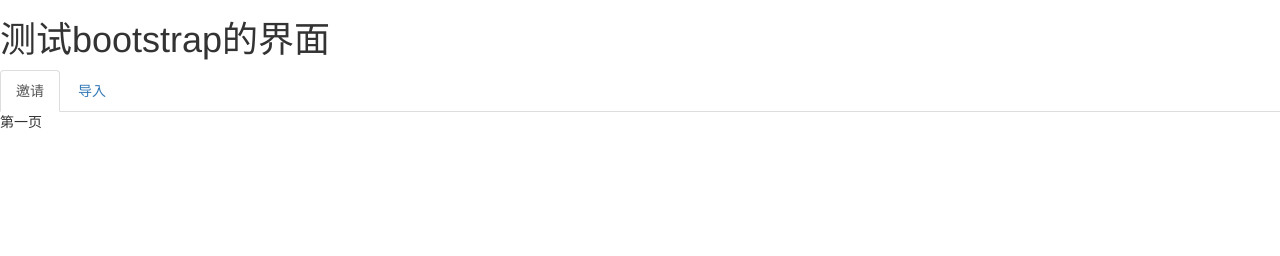
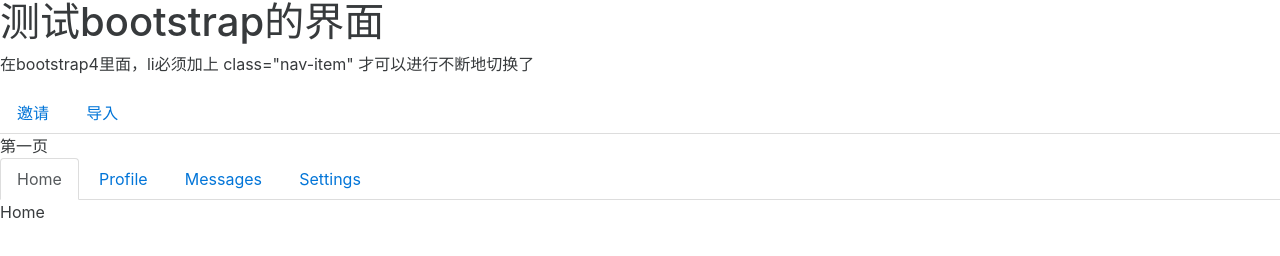
Before and after one commit to ramwin/html-reference, a plain HTML site: page bootstrap/nav导航栏.html in a window 1280 px wide. Drawn offline with nearby package versions, Linux system fonts and the light colour scheme.

Commit message:
bootstrap的导航切换页面功能

```diff
--- a/bootstrap/nav导航栏.html
+++ b/bootstrap/nav导航栏.html
@@ -4,32 +4,51 @@
     <title></title>
     <meta http-equiv="content-type" content="text/html; charset=UTF-8">
     <script src="../source/jquery-3.1.0.js"></script>
-    <!-- Latest compiled and minified CSS -->
-    <link rel="stylesheet" href="https://maxcdn.bootstrapcdn.com/bootstrap/3.3.7/css/bootstrap.min.css" integrity="sha384-BVYiiSIFeK1dGmJRAkycuHAHRg32OmUcww7on3RYdg4Va+PmSTsz/K68vbdEjh4u" crossorigin="anonymous">
-
-    <!-- Optional theme -->
-    <link rel="stylesheet" href="https://maxcdn.bootstrapcdn.com/bootstrap/3.3.7/css/bootstrap-theme.min.css" integrity="sha384-rHyoN1iRsVXV4nD0JutlnGaslCJuC7uwjduW9SVrLvRYooPp2bWYgmgJQIXwl/Sp" crossorigin="anonymous">
-
-    <!-- Latest compiled and minified JavaScript -->
-    <script src="https://maxcdn.bootstrapcdn.com/bootstrap/3.3.7/js/bootstrap.min.js" integrity="sha384-Tc5IQib027qvyjSMfHjOMaLkfuWVxZxUPnCJA7l2mCWNIpG9mGCD8wGNIcPD7Txa" crossorigin="anonymous"></script>
+    <link rel="stylesheet" href="../source/bootstrap/css/bootstrap.min.css">
+    <script src="../source/bootstrap/js/tether.min.js"></script>
+    <script src="../source/bootstrap/js/bootstrap.js"></script>
   </head>
   <body>
     <h1>测试bootstrap的界面</h1>
-    <div class="bs-example bs-example-tabs" data-example-id="togglable-tabs">
-    <ul id="invite_tabs" class="nav nav-tabs">
-      <li  class="active">
-        <a href="#profile_form_div" data-toggle="tab">邀请</a>
+    <p>在bootstrap4里面，li必须加上 class="nav-item" 才可以进行不断地切换了</p>
+    <ul id="invite_tabs" class="nav nav-tabs" role="tablist">
+      <li  class="nav-item">
+        <a href="#profile_form_div" data-toggle="tab" role="tab" class="nav-link" >邀请</a>
       </li>
-      <li ><a href="#import_data_div" data-toggle="tab">导入</a></li>
+      <li class="nav-item"><a href="#import_data_div" data-toggle="tab" role="tab" class="nav-link" >导入</a></li>
     </ul>
     <div id="myTabContent" class="tab-content">
-      <div role="tabpanel" class="tab-pane fade active in" id="profile_form_div">
+      <div role="tabpanel" class="tab-pane active" id="profile_form_div">
         第一页
       </div>
-      <div role="tabpanel" class="tab-pane fade" id="import_data_div">
+      <div role="tabpanel" class="tab-pane" id="import_data_div">
         第二页
       </div>
     </div>
+
+<!-- Nav tabs -->
+<ul class="nav nav-tabs" role="tablist">
+  <li class="nav-item">
+    <a class="nav-link active" data-toggle="tab" href="#home" role="tab">Home</a>
+  </li>
+  <li class="nav-item">
+    <a class="nav-link" data-toggle="tab" href="#profile" role="tab">Profile</a>
+  </li>
+  <li class="nav-item">
+    <a class="nav-link" data-toggle="tab" href="#messages" role="tab">Messages</a>
+  </li>
+  <li class="nav-item">
+    <a class="nav-link" data-toggle="tab" href="#settings" role="tab">Settings</a>
+  </li>
+</ul>
+
+<!-- Tab panes -->
+<div class="tab-content">
+  <div class="tab-pane active" id="home" role="tabpanel">Home</div>
+  <div class="tab-pane" id="profile" role="tabpanel">profile</div>
+  <div class="tab-pane" id="messages" role="tabpanel">messages</div>
+  <div class="tab-pane" id="settings" role="tabpanel">settings</div>
+</div>
   </div>
   </body>
 </html>
```
Also changed, not shown: README.md, bootstrap/README.md (added).
